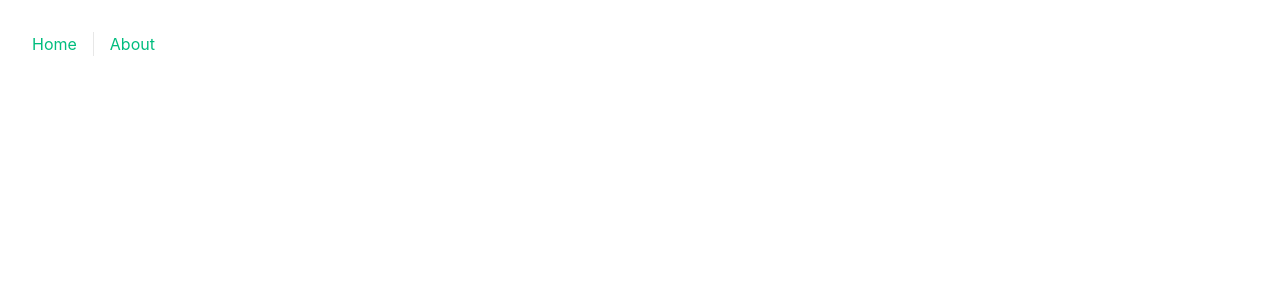
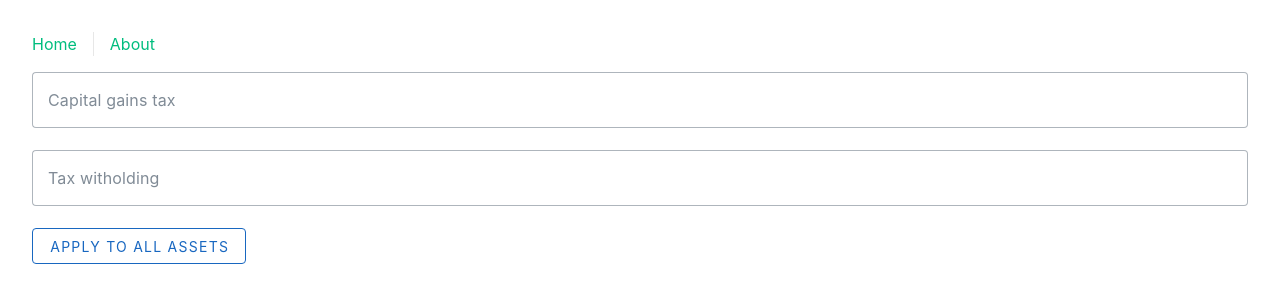
Before and after one commit to RobertoBubalo/fuzzy-waddle, a Vue app in the folder frontend/: page /tax in a window 1280 px wide. Before the commit this address had no page. Shown: the top 302 px of the page. Built offline with nearby package versions, Linux system fonts and the light colour scheme.

Commit message:
Feat: move to store and add taxation

```diff
--- a/frontend/src/App.vue
+++ b/frontend/src/App.vue
@@ -1,5 +1,8 @@
 <script setup lang="ts">
 import { RouterLink, RouterView } from "vue-router";
+import { useTaxStore } from "@/stores/tax";
+
+const taxStore = useTaxStore();
 </script>
 
 <template>
@@ -7,6 +10,7 @@ import { RouterLink, RouterView } from "vue-router";
         <nav>
             <RouterLink to="/">Home</RouterLink>
             <RouterLink to="/about">About</RouterLink>
+            <RouterLink v-show="taxStore.enabled" to="/tax">Tax</RouterLink>
         </nav>
     </header>
 
--- a/frontend/src/components/AssetItem.vue
+++ b/frontend/src/components/AssetItem.vue
@@ -2,6 +2,7 @@
 import { computed, type PropType } from "vue";
 import AssetItemSearch from "./AssetItemSearch.vue";
 import type { Asset } from "@/models/Asset";
+import { useTaxStore } from "@/stores/tax";
 
 const emit = defineEmits(["complete", "update:modelValue"]);
 
@@ -23,6 +24,8 @@ const asset = computed({
 });
 
 const sharesValue = computed(() => props.asset?.shares * props.asset?.shareValue || null);
+
+const taxStore = useTaxStore();
 </script>
 
 <template>
@@ -45,6 +48,23 @@ const sharesValue = computed(() => props.asset?.shares * props.asset?.shareValue
                         label="Shares value"
                         variant="outlined"
                     />
+                    <!-- expand into a new component -->
+                    <div v-if="taxStore.enabled" class="d-flex">
+                        <v-text-field
+                            v-model="asset.tax.capitalGains"
+                            density="compact"
+                            type="number"
+                            label="Capital gains tax"
+                            variant="outlined"
+                        />
+                        <v-text-field
+                            v-model="asset.tax.witholding"
+                            density="compact"
+                            type="number"
+                            label="Tax witholding"
+                            variant="outlined"
+                        />
+                    </div>
                 </div>
             </div>
         </v-card-text>
--- a/frontend/src/components/AssetItemSearch.vue
+++ b/frontend/src/components/AssetItemSearch.vue
@@ -1,8 +1,11 @@
 <script setup lang="ts">
 import type { Asset } from "@/models/Asset";
+import { useTaxStore } from "@/stores/tax";
 import { ref } from "vue";
 
 const emit = defineEmits(["selected"]);
+
+const taxStore = useTaxStore();
 
 const items = [
     {
@@ -11,6 +14,7 @@ const items = [
         tickerSymbol: "t",
         shares: 12,
         shareValue: 23,
+        tax: { capitalGains: taxStore.tax?.capitalGains, witholding: taxStore.tax?.witholding },
     },
     {
         id: 2,
@@ -18,6 +22,7 @@ const items = [
         tickerSymbol: "b",
         shares: 34,
         shareValue: 45,
+        tax: { capitalGains: taxStore.tax?.capitalGains, witholding: taxStore.tax?.witholding },
     },
     {
         id: 3,
@@ -25,6 +30,7 @@ const items = [
         tickerSymbol: "c",
         shares: 56,
         shareValue: 78,
+        tax: { capitalGains: taxStore.tax?.capitalGains, witholding: taxStore.tax?.witholding },
     },
 ] as Asset[];
 
--- a/frontend/src/main.ts
+++ b/frontend/src/main.ts
@@ -1,4 +1,5 @@
 import "./assets/main.css";
+import "@mdi/font/css/materialdesignicons.css"; // Ensure you are using css-loader
 
 import { createApp } from "vue";
 import { createPinia } from "pinia";
@@ -11,6 +12,9 @@ import * as directives from "vuetify/directives";
 const vuetify = createVuetify({
     components,
     directives,
+    icons: {
+        defaultSet: "mdi",
+    },
 });
 
 import App from "./App.vue";
--- a/frontend/src/models/Asset.ts
+++ b/frontend/src/models/Asset.ts
@@ -1,7 +1,10 @@
+import type { Tax } from "./Tax";
+
 export interface Asset {
     id: number;
     name: string;
     tickerSymbol: string;
     shares: number;
     shareValue: number;
+    tax: Tax;
 }
--- /dev/null
+++ b/frontend/src/models/Tax.ts
@@ -0,0 +1,4 @@
+export interface Tax {
+    witholding?: number;
+    capitalGains?: number;
+}
--- a/frontend/src/router/index.ts
+++ b/frontend/src/router/index.ts
@@ -17,6 +17,15 @@ const router = createRouter({
             // which is lazy-loaded when the route is visited.
             component: () => import("../views/HomeView.vue"),
         },
+        {
+            // TODO: add a guard
+            path: "/tax",
+            name: "tax",
+            // route level code-splitting
+            // this generates a separate chunk (About.[hash].js) for this route
+            // which is lazy-loaded when the route is visited.
+            component: () => import("../views/TaxView.vue"),
+        },
     ],
 });
 
--- /dev/null
+++ b/frontend/src/stores/assets.ts
@@ -0,0 +1,27 @@
+import { ref } from "vue";
+import { defineStore } from "pinia";
+import type { Asset } from "@/models/Asset";
+import type { Tax } from "@/models/Tax";
+
+export const useAssetsStore = defineStore("assets", () => {
+    // assets
+    const assets = ref<Asset[]>([]);
+
+    // manage
+    function addAsset(asset: Asset) {
+        assets.value.push(asset);
+    }
+
+    function updateAsset(index: number, asset: Asset) {
+        assets.value[index] = asset;
+    }
+
+    // taxes
+    function applyTaxToAllAssets(tax: Tax) {
+        assets.value.forEach((asset) => {
+            asset.tax = tax;
+        });
+    }
+
+    return { assets, addAsset, updateAsset, applyTaxToAllAssets };
+});
--- /dev/null
+++ b/frontend/src/stores/tax.ts
@@ -0,0 +1,26 @@
+import { ref } from "vue";
+import { defineStore } from "pinia";
+import type { Tax } from "@/models/Tax";
+
+export const useTaxStore = defineStore("tax", () => {
+    const enabled = ref(false);
+
+    function toggleEnabled() {
+        enabled.value = !enabled.value;
+    }
+
+    // expose getters for different taxes
+
+    // witholding
+    const tax = ref<Tax>({});
+    function setTaxWitholding(val: number) {
+        tax.value.witholding = val;
+    }
+
+    // capital gains
+    function setTaxCapitalGains(val: number) {
+        tax.value.capitalGains = val;
+    }
+
+    return { tax, setTaxWitholding, setTaxCapitalGains, enabled, toggleEnabled };
+});
--- a/frontend/src/views/FuzzyWaddleView.vue
+++ b/frontend/src/views/FuzzyWaddleView.vue
@@ -1,30 +1,32 @@
 <script setup lang="ts">
 import AssetItem from "@/components/AssetItem.vue";
 import type { Asset } from "@/models/Asset";
-import { computed, ref } from "vue";
+import { computed } from "vue";
 import { sharesValue } from "@/utils/AssetModelUtils";
-</script>
-<script lang="ts">
-const obj = ref({
-    arr: [] as Asset[],
-});
+import { useAssetsStore } from "@/stores/assets";
+import { useTaxStore } from "@/stores/tax";
 
-const assetItems = computed(() => obj.value.arr);
+const taxStore = useTaxStore();
+const assets = useAssetsStore();
+
+const assetItems = computed(() => assets.assets);
 
 function add() {
-    obj.value.arr.push({} as Asset);
-}
-function assetAdded(asset: Asset, index: number) {
-    obj.value.arr[index] = asset;
+    assets.addAsset({ tax: {} } as Asset);
 }
 
 const totalValue = computed(
     () =>
-        obj.value.arr
+        assetItems.value
             .filter((a) => a.shareValue != null && a.shares != null)
             .map((a) => sharesValue(a))
             .reduce((a, b) => a + b, 0) | 0
 );
+
+function applyToAllAssets() {
+    const assets = useAssetsStore();
+    assets.applyTaxToAllAssets(taxStore.tax);
+}
 </script>
 
 <template>
@@ -35,15 +37,29 @@ const totalValue = computed(
             <v-btn @click="add" color="primary" class="ma-3">Add</v-btn>
         </div>
 
-        <!-- Move into a component -->
-        <h3>Total assets value: {{ totalValue }}</h3>
+        <div class="d-flex">
+            <!-- Move into a component -->
+            <h3>Total assets value: {{ totalValue }}</h3>
+            <v-spacer />
+            <div class="d-flex" style="gap: 1rem">
+                <v-checkbox
+                    :model-value="taxStore.enabled"
+                    color="primary"
+                    label="Show tax rates"
+                    @click="taxStore.toggleEnabled"
+                ></v-checkbox>
+                <v-btn v-show="taxStore.enabled" color="primary" variant="outlined" @click="applyToAllAssets"
+                    >Apply to all assets</v-btn
+                >
+            </div>
+        </div>
 
         <!-- Move into a container component -->
         <AssetItem
             v-for="(assetItem, index) in assetItems"
             :asset="assetItem"
             :key="index"
-            @complete="(asset) => assetAdded(asset, index)"
+            @complete="(asset) => assets.updateAsset(index, asset)"
         />
     </div>
 </template>
--- /dev/null
+++ b/frontend/src/views/TaxView.vue
@@ -0,0 +1,35 @@
+<script setup lang="ts">
+import { useTaxStore } from "@/stores/tax";
+import { useAssetsStore } from "@/stores/assets";
+import { computed } from "vue";
+
+const taxStore = useTaxStore();
+
+const capitalGains = computed(() => taxStore.tax.capitalGains);
+const witholding = computed(() => taxStore.tax.witholding);
+function applyToAllAssets() {
+    const assets = useAssetsStore();
+    assets.applyTaxToAllAssets(taxStore.tax);
+}
+</script>
+
+<template>
+    <div>
+        <v-text-field
+            type="number"
+            :model-value="capitalGains"
+            label="Capital gains tax"
+            variant="outlined"
+            @update:model-value="(x) => taxStore.setTaxCapitalGains(+x)"
+        />
+        <v-text-field
+            type="number"
+            :model-value="witholding"
+            label="Tax witholding"
+            variant="outlined"
+            @update:model-value="(x) => taxStore.setTaxWitholding(+x)"
+        />
+
+        <v-btn color="primary" variant="outlined" @click="applyToAllAssets">Apply to all assets</v-btn>
+    </div>
+</template>
```
